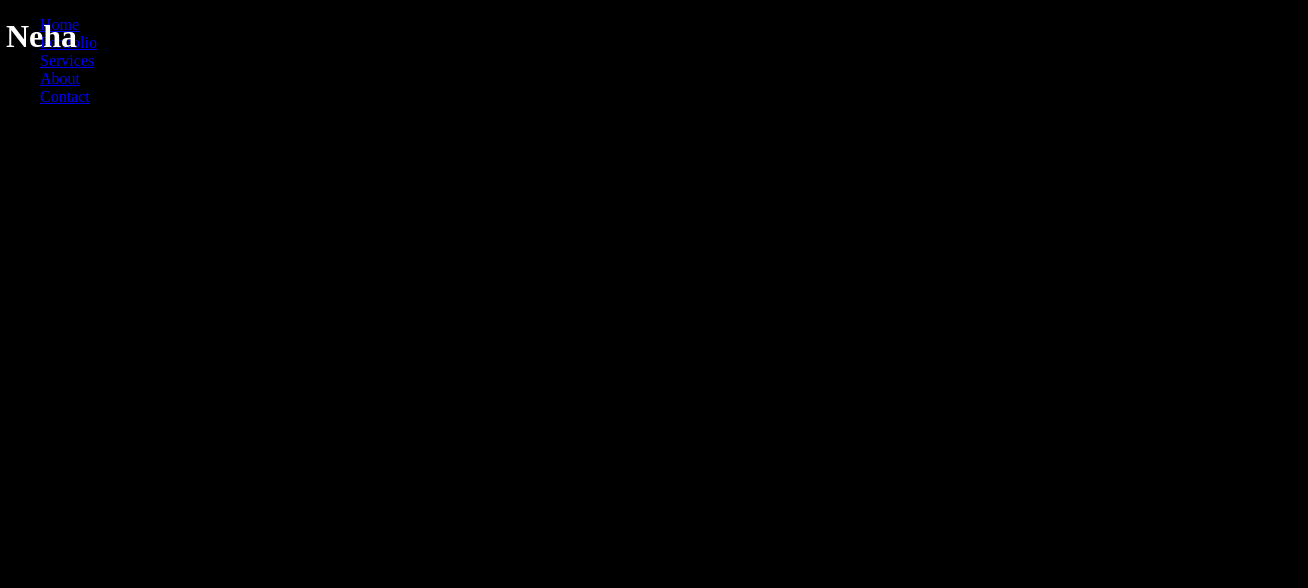
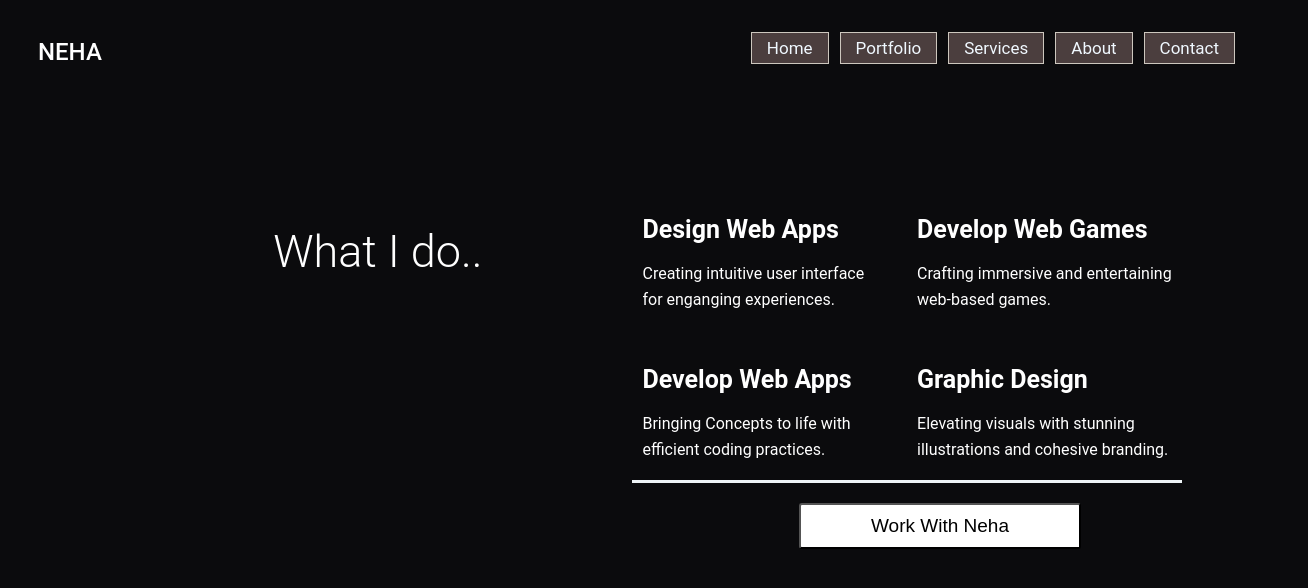
Before and after one commit to Neha-Laturkar/HTML-and-Web-Essentials, a plain HTML site: page Website Design 1/services.html in a window 1280 px wide. Shown: the whole page, 1308 px wide, since content can reach past the window. Drawn offline with Linux system fonts and the light colour scheme.

Commit message:
Website Design-index, portfolio, services page completed

```diff
--- a/Website Design 1/services.html
+++ b/Website Design 1/services.html
@@ -7,12 +7,14 @@
     <link rel="stylesheet" href="style.css">
 </head>
 <body>
+    <!-- This is header contenet with myName logo and navigation links -->
 
-   <header id="myName">
-    <h1>Neha</h1>
-   </header>
+    <header class="header-section">
+        <div class="myName">
+         <h2>NEHA</h2>
+        </div>
 
-   <nav>
+    <nav class="nav-elements">
         <ul>
             <li><a href="index.html">Home</a></li>
             <li><a href="portfolio.html">Portfolio</a></li>
@@ -21,7 +23,45 @@
             <li><a href="contact.html">Contact</a></li>
         </ul>
     </nav>
+    </header>
 
+    <main class="service-main">
 
+    <section class="what-i-do">
+        <h1>What I do..</h1>
+    </section>
+
+        <section class="services-container">
+
+            <div class="service">
+                <h3>Design Web Apps</h3>
+                <p>Creating intuitive user interface</p>
+                <p> for enganging experiences. </p>
+            </div>
+
+            <div class="service">
+                <h3>Develop Web Games</h3>
+                <p>Crafting immersive and entertaining  </p>
+                <p>web-based games.</p>
+            </div>
+
+            <div class="service">
+                <h3>Develop Web Apps</h3>
+                <p>Bringing Concepts to life with </p>
+                <p> efficient coding practices.</p>
+            </div>
+
+            <div class="service">
+                <h3>Graphic Design</h3>
+                <p>Elevating visuals with stunning </p>
+                <p>illustrations and cohesive branding. </p>
+            </div>
+
+        </section>
+
+    </main>
+            <div class="service-button">
+                <button>Work With Neha</button>
+            </div>
 </body>
 </html>
--- a/Website Design 1/style.css
+++ b/Website Design 1/style.css
@@ -1,8 +1,10 @@
-body, html {
-    margin: 0;
-    padding: 0;
-    height: 100%;
-    background-color: black;
+body  {
+    font-family: 'Roboto', sans-serif;
+    background-color: rgb(11, 11, 13);
+}
+
+.myName{
+    margin-top: 18px;
 }
 
 .container {
@@ -10,41 +12,40 @@ body, html {
     background-size: 80%;
     background-position: center center;
     background-repeat: no-repeat;
-    height: 100%; /* Full height of the viewport */
+    height: 100%;
     width: 100%;
-    position: relative; /* Allow absolute positioning of children */
+    position: relative;
 }
 
 header {
-    display: flex; /* Use flexbox to align the elements horizontally */
-    justify-content: space-between; /* Space out #myName and nav-elements */
-    align-items: center; /* Vertically center them */
-    position: absolute; /* Position them at the top of the page */
-    top: 0; /* Align them to the top of the container */
-    width: 100%; /* Ensure it takes the full width of the container */
-    padding: 10px; /* Add padding for spacing */
-    z-index: 1; /* Ensure the header stays on top of the background image */
+    display: flex;
+    justify-content: space-between;
+    align-items: center;
+    position: absolute;
+    top: 0;
+    width: 100%;
+    padding: 10px;
+    z-index: 1;
 }
 
-#myName {
-    text-align: left;
-    margin-top: 5px;
-    border: 1px solid black;
-    width: 100px;
-    height: 50px;
-    padding: 5px;
+h2{
+
+    margin-top: 10px;
+    margin-left: 20px;
+   font-weight: 450;
     color: white;
+
 }
 
 .nav-elements {
-    display: flex; /* Align navigation items horizontally */
-    align-items: center; /* Vertically center the navigation items */
+    display: flex;
+    align-items: center;
     padding-right: 50px;
 }
 
 .nav-elements ul {
-    display: flex; /* Align list items horizontally */
-     gap: 5px;/* Space between items */
+    display: flex;
+     gap: 5px;
     list-style-type: none;
     margin: 2px;
     padding: 8px;
@@ -58,18 +59,103 @@ header {
 .nav-elements a {
     text-decoration: none;
     color: aliceblue;
-    font-size: 18px;
+    font-size: 17px;
     border: 1px solid rgb(205, 199, 190);
     padding: 5px 15px ;
-    font-size: 20px;
+
     background-color: #4b3e3e;
 
 }
-/*
-.anchor-style{
-    border: 1px solid rgb(205, 199, 190);
-    padding: 5px 10px ;
-    font-size: 20px;
-    background-color: #4b3e3e;
+button {
 
-} */
+    background-color: white;
+    color: #000;
+    font-size: 19px;
+
+    font-weight: 500;
+    padding: 10px 70px;
+    border-radius: 3px;
+}
+
+button:hover {
+    background-color: rgb(191, 247, 247);
+    transform: scale(1.1);
+}
+
+.main-container {
+
+    padding: 70px;
+    padding-right: 1000px;
+    color: aliceblue;
+    box-sizing: content-box;
+    margin-top: 270px ;
+    display:inline-block;
+}
+
+
+.main-container p {
+    line-height: 1.5;
+    color: white;
+}
+/* Portfolio page css code */
+.portfolio-images {
+    display: grid;
+    grid-template-columns: repeat(4, 1fr);
+    gap: 20px;
+    padding: 10px;
+    position: relative;
+    width: 75vw;
+
+    margin: 20px auto;
+
+ }
+ img {
+    height: 100%;
+    width: 100%;
+ }
+ .gallaryImg {
+    margin-top: 100px;
+    text-align: center;
+ }
+
+ /* Service page css code */
+
+  h1 {
+    color: white;
+    font-size: 45px;
+    font-weight: 300;
+ }
+
+ .what-i-do h1 {
+    margin-top: 45px;
+    margin-left: 25px;
+ }
+ .services-container {
+    display: grid;
+    grid-template-columns: repeat(2, 1fr);
+   border-bottom: 3px solid rgb(238, 244, 246);
+
+ }
+.service h3, p  {
+    color: white;
+     }
+
+.service h3 {font-size: 25px;}
+.service p {font-size: 16px;
+            line-height: 0.6;}
+
+ .service {
+    justify-content: center;
+    padding: 10px;
+ }
+ .service-main {
+    display: flex;
+    margin-top: 180px;
+    margin-left: 19%;
+    gap: 150px;
+
+ }
+.service-button {
+    margin-left: 61% ;
+    padding: 20px;
+}
```
Also changed, not shown: Website Design 1/index.html (+33 -14 lines), Website Design 1/portfolio.html (+24 -5 lines), Website Design 1/images/gallary5.jpg (added), Website Design 1/images/image.png (added), 8 other files. Lines whose indentation alone changed are shown as unchanged.
